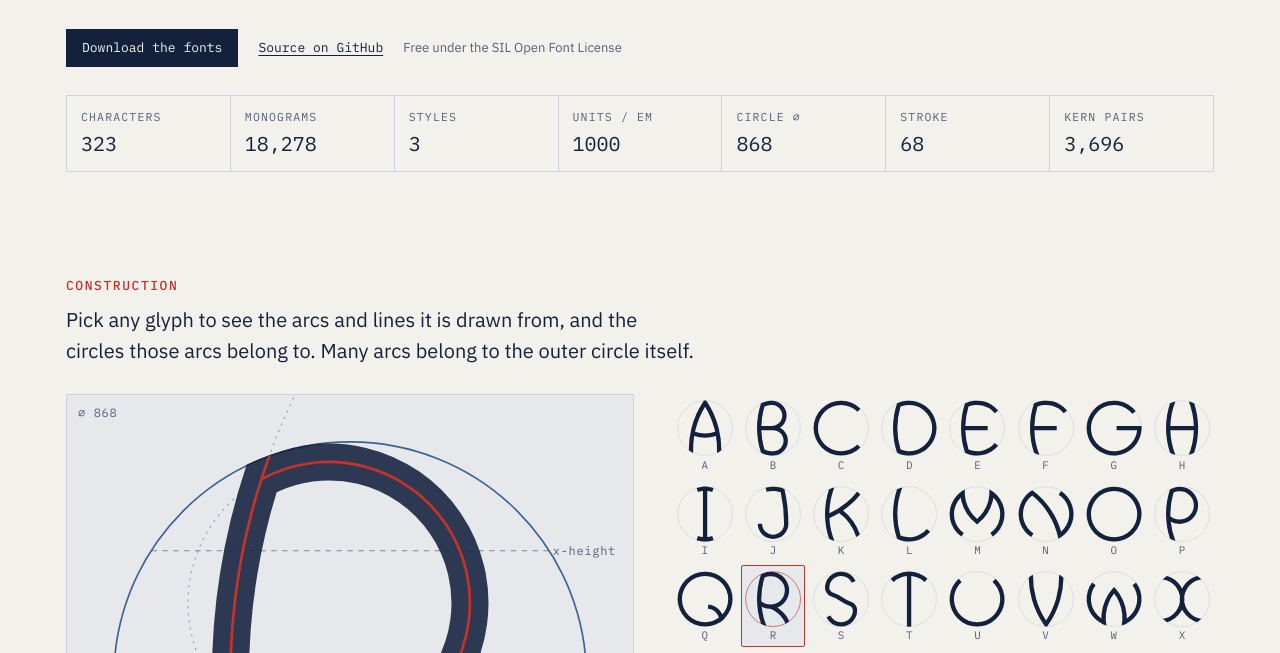
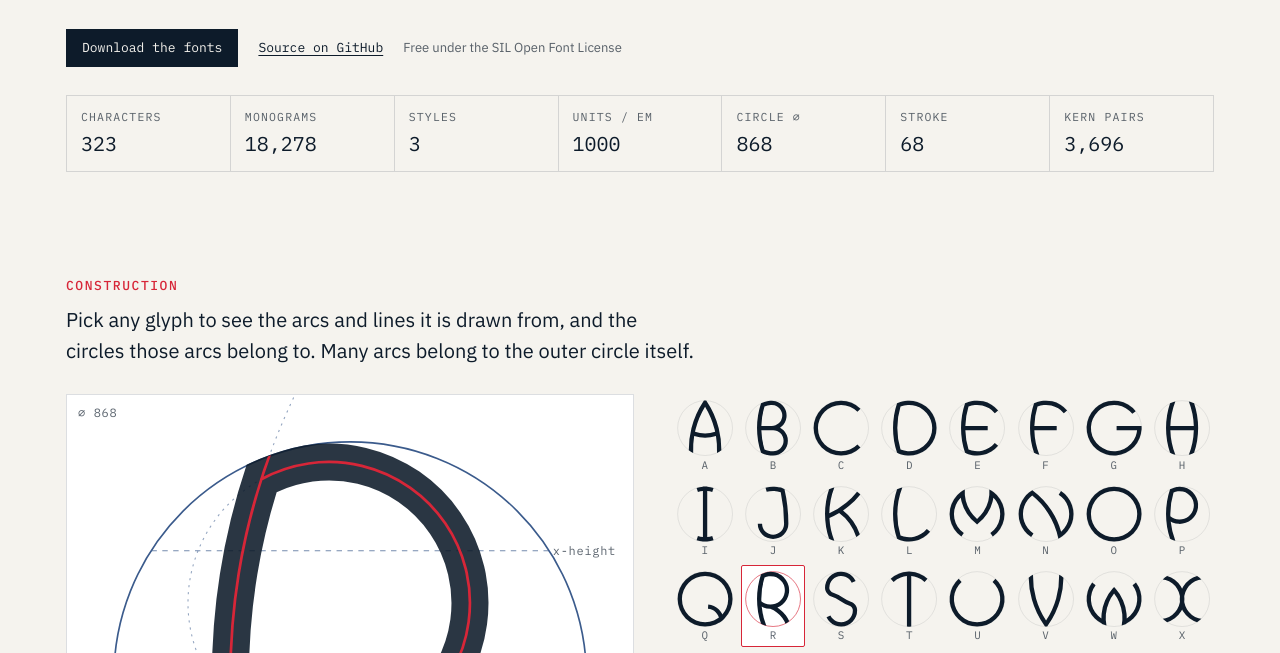
Before and after one commit to q78717/font-rondel, a plain HTML site: page documentation/specimen/index.html in a window 1280 px wide. Shown: the part 443-1096 px from the top of the page. Drawn offline with Linux system fonts and the light colour scheme.

Commit message:
style(specimen): rv site palette and light/dark toggle
Use the shared site palette (darknavy #0d1b2a, offwhite #f5f3ee, denim
#3b5b8c, red #d72638), add a light/dark toggle that remembers the choice,
and follow the q-rv.github.io header toggle when embedded there (the
specimen's own toggle is hidden in that case).

Co-Authored-By: Claude Opus 5.5 <noreply@anthropic.com>

```diff
--- a/documentation/specimen/index.html
+++ b/documentation/specimen/index.html
@@ -10,13 +10,14 @@
 
 /* Layout: a drafting sheet. Quiet header, then the compass drawing (inspector + glyph set) as the one bold block, then tester, styles, system notes. */
 :root {
-  --paper: #F2F1EC;
-  --panel: #E6E8EC;
-  --ink: #14213D;
-  --muted: #56607A;
-  --rule: #CDD2DC;
-  --denim: #3E6194;
-  --red: #C3322B;
+  /* rv site palette: darknavy #0d1b2a, offwhite #f5f3ee, denim #3b5b8c, red #d72638 */
+  --paper: #f5f3ee;
+  --panel: #ffffff;
+  --ink: #0d1b2a;
+  --muted: rgba(13, 27, 42, 0.68);
+  --rule: rgba(13, 27, 42, 0.14);
+  --denim: #3b5b8c;
+  --red: #d72638;
   --f-display: "Rondel", "IBM Plex Sans", system-ui, sans-serif;
   --f-body: "IBM Plex Sans", system-ui, -apple-system, "Segoe UI", sans-serif;
   --f-mono: "IBM Plex Mono", ui-monospace, "SF Mono", Menlo, monospace;
@@ -28,13 +29,13 @@
 }
 @media (prefers-color-scheme: dark) {
   :root:not([data-theme="light"]) {
-    --paper: #0E1830; --panel: #16223F; --ink: #EEECE5; --muted: #9AA6C0;
-    --rule: #2B3858; --denim: #86A6D6; --red: #EE5A50; color-scheme: dark;
+    --paper: #0d1b2a; --panel: #13263a; --ink: #f5f3ee; --muted: rgba(245, 243, 238, 0.70);
+    --rule: rgba(245, 243, 238, 0.14); --denim: #8fb0e0; --red: #d72638; color-scheme: dark;
   }
 }
 :root[data-theme="dark"] {
-  --paper: #0E1830; --panel: #16223F; --ink: #EEECE5; --muted: #9AA6C0;
-  --rule: #2B3858; --denim: #86A6D6; --red: #EE5A50; color-scheme: dark;
+  --paper: #0d1b2a; --panel: #13263a; --ink: #f5f3ee; --muted: rgba(245, 243, 238, 0.70);
+  --rule: rgba(245, 243, 238, 0.14); --denim: #8fb0e0; --red: #d72638; color-scheme: dark;
 }
 
 * { box-sizing: border-box; }
@@ -228,6 +229,30 @@ footer .wrap { display: flex; flex-wrap: wrap; gap: 8px 28px; justify-content: s
   .g-fill, .g-skel, .g-parent { transition: opacity 160ms ease; }
 }
 </style>
+<style id="rv-theme-toggle">
+.rv-toggle { position: fixed; top: 16px; right: 16px; z-index: 50; width: 40px; height: 40px;
+  display: inline-flex; align-items: center; justify-content: center; border: 1px solid var(--rule);
+  border-radius: 6px; background: var(--paper); color: var(--denim); cursor: pointer; }
+.rv-toggle:hover { color: var(--red); }
+.rv-toggle:focus-visible { outline: 2px solid var(--red); outline-offset: 2px; }
+.rv-toggle svg { width: 20px; height: 20px; fill: currentColor; }
+.rv-toggle .sun { display: none; }
+@media (prefers-color-scheme: dark) {
+  :root:not([data-theme="light"]) .rv-toggle .sun { display: block; }
+  :root:not([data-theme="light"]) .rv-toggle .moon { display: none; }
+}
+:root[data-theme="dark"] .rv-toggle .sun { display: block; }
+:root[data-theme="dark"] .rv-toggle .moon { display: none; }
+/* Inside q-rv.github.io the site header's toggle drives the theme. */
+.rv-embedded .rv-toggle { display: none; }
+</style>
+<script>
+(function () {
+  var r = document.documentElement;
+  if (window.self !== window.top) r.classList.add("rv-embedded");
+  else { try { var t = localStorage.getItem("theme"); if (t === "light" || t === "dark") r.setAttribute("data-theme", t); } catch (e) {} }
+})();
+</script>
 
 <header>
   <div class="wrap">
@@ -624,3 +649,27 @@ footer .wrap { display: flex; flex-wrap: wrap; gap: 8px 28px; justify-content: s
   });
 })();
 </script>
+<script>
+// Light/dark toggle; when embedded in q-rv.github.io, follow the wrapper's toggle instead.
+(function () {
+  var r = document.documentElement;
+  function effective() {
+    return r.getAttribute("data-theme") || (matchMedia("(prefers-color-scheme: dark)").matches ? "dark" : "light");
+  }
+  var b = document.createElement("button");
+  b.className = "rv-toggle"; b.type = "button"; b.setAttribute("aria-label", "Toggle light and dark mode");
+  b.innerHTML = '<svg class="moon" viewBox="0 0 24 24" aria-hidden="true"><path d="M21 12.79A9 9 0 1 1 11.21 3 7 7 0 0 0 21 12.79z"/></svg><svg class="sun" viewBox="0 0 24 24" aria-hidden="true"><circle cx="12" cy="12" r="5"/><path d="M12 1v3M12 20v3M4.22 4.22l2.12 2.12M17.66 17.66l2.12 2.12M1 12h3M20 12h3M4.22 19.78l2.12-2.12M17.66 6.34l2.12-2.12" stroke="currentColor" stroke-width="2" stroke-linecap="round" fill="none"/></svg>';
+  b.addEventListener("click", function () {
+    var next = effective() === "dark" ? "light" : "dark";
+    r.setAttribute("data-theme", next);
+    try { localStorage.setItem("theme", next); } catch (e) {}
+  });
+  document.body.appendChild(b);
+  window.addEventListener("message", function (e) {
+    if (e.origin !== "https://q-rv.github.io" || !e.data || e.data.type !== "rv-theme") return;
+    var t = e.data.theme;
+    if (t === "light" || t === "dark") r.setAttribute("data-theme", t);
+    else r.removeAttribute("data-theme");
+  });
+})();
+</script>
```
Also changed, not shown: sources/specimen_template.html (+60 -11 lines).
